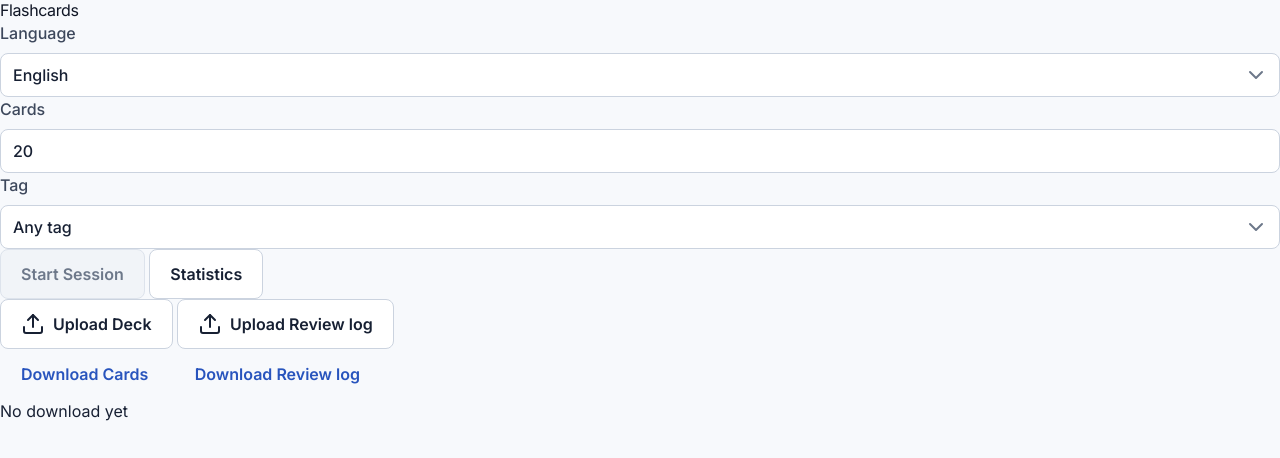
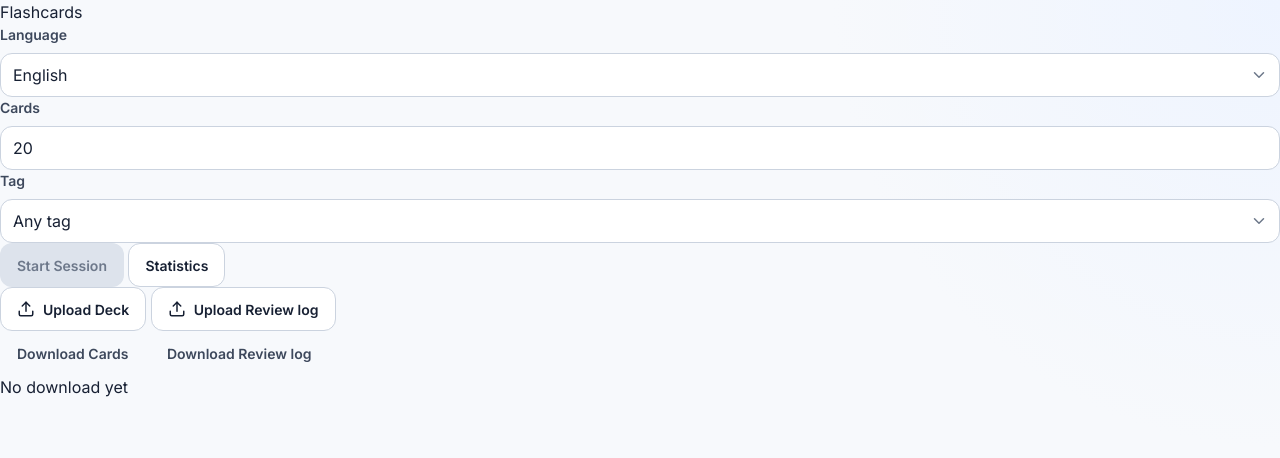
Before and after one commit to albert-schilling/flashcards, a React (Vite) app in the folder apps/web/: page / in a window 1280 px wide. Shown: the top 458 px of the page. Built offline with nearby package versions, Linux system fonts and the light colour scheme.

Commit message:
behavioural: match buttons, controls, panels, alerts, icons and the base layer to the prototype's CSS
Co-Authored-By: Claude Opus 5.5 <noreply@anthropic.com>

```diff
--- a/apps/web/src/Alert.tsx
+++ b/apps/web/src/Alert.tsx
@@ -10,7 +10,7 @@ export function Alert(props: { tone: TAlertTone; role?: "alert"; children: React
   const Icon = icons[props.tone];
   return (
     <div className={`alert ${props.tone}`} role={props.role}>
-      <Icon aria-hidden="true" />
+      <Icon size={20} aria-hidden="true" />
       <div>{props.children}</div>
     </div>
   );
--- a/apps/web/src/FileButton.tsx
+++ b/apps/web/src/FileButton.tsx
@@ -9,7 +9,7 @@ export function FileButton(props: {
 }) {
   return (
     <label className="button secondary file-button">
-      <Upload aria-hidden="true" />
+      <Upload size={18} aria-hidden="true" />
       {props.label}
       <input type="file" accept={props.accept} onChange={props.onChange} />
     </label>
--- a/apps/web/src/Select.tsx
+++ b/apps/web/src/Select.tsx
@@ -6,7 +6,7 @@ export function Select(props: ComponentProps<"select">) {
   return (
     <span className="select">
       <select {...props} className="control" />
-      <ChevronDown className="select-icon" aria-hidden="true" />
+      <ChevronDown className="select-icon" size={18} aria-hidden="true" />
     </span>
   );
 }
--- a/apps/web/src/base.css
+++ b/apps/web/src/base.css
@@ -54,6 +54,41 @@
     background: var(--color-transparent);
     border-radius: 0;
   }
+}
+
+/* The prototype's base layer. Its body min-width (20rem) has no token, so it is left out. */
+@layer base {
+  html {
+    background: var(--color-canvas);
+    color: var(--color-ink-900);
+    font-family: var(--font-family-sans);
+  }
+
+  body {
+    min-height: 100vh;
+    background:
+      radial-gradient(
+        circle at top right,
+        var(--color-accent-50),
+        var(--color-transparent) var(--gradient-size)
+      ),
+      var(--color-canvas);
+    font-size: var(--font-size-md);
+    line-height: var(--line-height-body);
+  }
+
+  button,
+  input,
+  select {
+    font: inherit;
+  }
+
+  button,
+  select,
+  input,
+  label {
+    -webkit-tap-highlight-color: var(--color-transparent);
+  }
 
   button {
     cursor: pointer;
@@ -62,28 +97,13 @@
   button:disabled {
     cursor: not-allowed;
   }
-}
 
-@layer base {
-  body {
-    min-height: 100vh;
-    background: var(--color-canvas);
-    color: var(--color-ink-900);
-    font-family: var(--font-family-sans);
-    font-size: var(--font-size-md);
-    font-weight: var(--font-weight-regular);
-    line-height: var(--line-height-body);
-    -webkit-font-smoothing: antialiased;
+  :focus-visible {
+    outline: var(--border-width-strong) solid var(--color-accent-600);
+    outline-offset: var(--space-1);
   }
 
-  h1,
-  h2,
-  h3 {
-    color: var(--color-ink-950);
-    line-height: var(--line-height-heading);
-    letter-spacing: var(--letter-spacing-tight);
-  }
-
+  /* Not in the prototype's base layer: the reset removes the cell spacing, and the Statistics table needs some until its page is laid out. */
   caption {
     text-align: left;
   }
@@ -98,9 +118,4 @@
     padding: var(--space-2) var(--space-3);
     border-bottom: var(--border-width) solid var(--color-line-200);
   }
-
-  :focus-visible {
-    outline: var(--border-width-strong) solid var(--color-accent-600);
-    outline-offset: var(--border-width-strong);
-  }
 }
--- a/apps/web/src/components.css
+++ b/apps/web/src/components.css
@@ -13,31 +13,33 @@
   justify-content: center;
   gap: var(--space-2);
   min-height: var(--control-height);
-  padding: var(--space-3) var(--space-5);
+  padding: var(--space-2) var(--space-4);
   border: var(--border-width) solid var(--color-transparent);
-  border-radius: var(--radius-sm);
+  border-radius: var(--radius-md);
+  font-size: var(--font-size-sm);
   font-weight: var(--font-weight-semibold);
   line-height: var(--line-height-body);
   transition:
     background var(--transition-fast),
     color var(--transition-fast),
     border-color var(--transition-fast),
-    transform var(--transition-fast),
+    translate var(--transition-fast),
     box-shadow var(--transition-fast);
 }
 
 .button:hover:not(:disabled) {
   translate: 0 calc(-1 * var(--border-width));
-  box-shadow: var(--shadow-sm);
 }
 
 .button.primary {
   background: var(--color-accent-600);
   color: var(--color-surface);
+  box-shadow: var(--shadow-sm);
 }
 
 .button.primary:hover:not(:disabled) {
   background: var(--color-accent-700);
+  box-shadow: var(--shadow-md);
 }
 
 .button.secondary {
@@ -47,38 +49,41 @@
 }
 
 .button.secondary:hover:not(:disabled) {
-  background: var(--color-surface-muted);
+  background: var(--color-accent-50);
+  border-color: var(--color-accent-500);
+  color: var(--color-accent-700);
 }
 
 .button.ghost {
-  color: var(--color-accent-700);
+  background: var(--color-transparent);
+  color: var(--color-ink-700);
 }
 
 .button.ghost:hover:not(:disabled) {
-  background: var(--color-accent-50);
+  background: var(--color-surface-muted);
+  color: var(--color-ink-950);
 }
 
 .button.danger {
-  background: var(--color-danger-50);
-  border-color: var(--color-danger-100);
-  color: var(--color-danger-700);
+  background: var(--color-danger-600);
+  color: var(--color-surface);
 }
 
 .button.danger:hover:not(:disabled) {
-  background: var(--color-danger-100);
+  background: var(--color-danger-700);
 }
 
 /* Disabled looks the same in every variant: muted, with no lift. */
 .button:disabled {
-  background: var(--color-surface-muted);
-  border-color: var(--color-line-200);
+  background: var(--color-line-200);
   color: var(--color-ink-500);
+  box-shadow: none;
 }
 
 .button.large {
   min-height: var(--control-height-lg);
-  padding: var(--space-4) var(--space-6);
-  font-size: var(--font-size-lg);
+  padding-inline: var(--space-6);
+  font-size: var(--font-size-md);
 }
 
 .button.small {
@@ -96,7 +101,8 @@
   display: grid;
   gap: var(--space-2);
   color: var(--color-ink-700);
-  font-weight: var(--font-weight-medium);
+  font-size: var(--font-size-sm);
+  font-weight: var(--font-weight-semibold);
 }
 
 .field small {
@@ -107,12 +113,14 @@
 
 .control {
   width: 100%;
-  min-height: var(--control-height);
-  padding: var(--space-2) var(--space-3);
+  height: var(--control-height);
+  padding: var(--space-0) var(--space-3);
   border: var(--border-width) solid var(--color-line-300);
-  border-radius: var(--radius-sm);
+  border-radius: var(--radius-md);
   background: var(--color-surface);
   color: var(--color-ink-900);
+  font-size: var(--font-size-md);
+  font-weight: var(--font-weight-regular);
   transition:
     border-color var(--transition-fast),
     box-shadow var(--transition-fast);
@@ -154,9 +162,9 @@
 
 /* Panels */
 .panel {
-  padding: var(--space-4);
+  padding: var(--space-5);
   border: var(--border-width) solid var(--color-line-200);
-  border-radius: var(--radius-md);
+  border-radius: var(--radius-lg);
   background: var(--color-surface);
   box-shadow: var(--shadow-sm);
 }
@@ -177,8 +185,9 @@
   margin-top: var(--space-4);
   padding: var(--space-4);
   border: var(--border-width) solid var(--color-line-200);
-  border-radius: var(--radius-sm);
-  background: var(--color-surface);
+  border-radius: var(--radius-md);
+  background: var(--color-surface-muted);
+  color: var(--color-ink-700);
 }
 
 .alert > svg {
```
